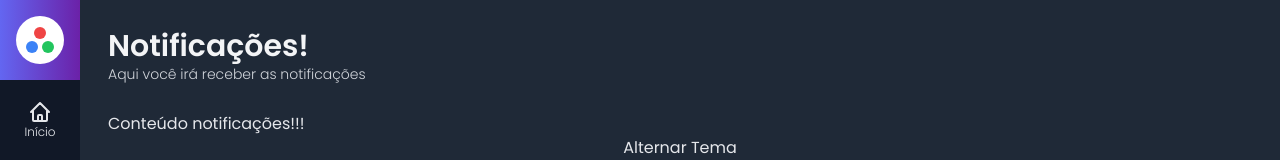
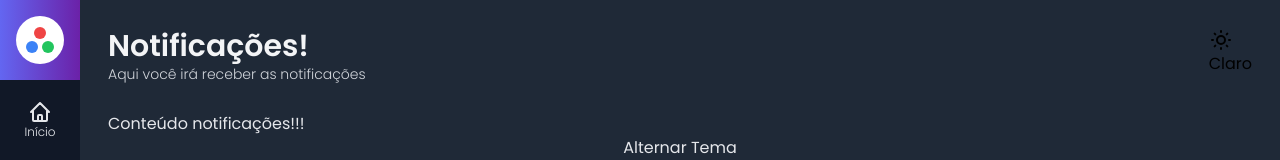
Before and after one commit to AbiezerSidonioJoseOdanacaJunior/bibi-admin, a Next.js app: page /notificacoes in a window 1280 px wide. Shown: the top 160 px of the page. Built offline with nearby package versions, Linux system fonts and the light colour scheme.

Commit message:
ButtonTogle

```diff
--- a/components/icons/index.tsx
+++ b/components/icons/index.tsx
@@ -23,3 +23,15 @@ export const IconLogout =(
     <path fillRule="evenodd" d="M3 3a1 1 0 00-1 1v12a1 1 0 102 0V4a1 1 0 00-1-1zm10.293 9.293a1 1 0 001.414 1.414l3-3a1 1 0 000-1.414l-3-3a1 1 0 10-1.414 1.414L14.586 9H7a1 1 0 100 2h7.586l-1.293 1.293z" clipRule="evenodd" />
   </svg>
 )
+
+export const IconSun = (
+  <svg xmlns="http://www.w3.org/2000/svg" className="h-6 w-6" fill="none" viewBox="0 0 24 24" stroke="currentColor">
+  <path strokeLinecap="round" strokeLinejoin="round" strokeWidth={2} d="M12 3v1m0 16v1m9-9h-1M4 12H3m15.364 6.364l-.707-.707M6.343 6.343l-.707-.707m12.728 0l-.707.707M6.343 17.657l-.707.707M16 12a4 4 0 11-8 0 4 4 0 018 0z" />
+</svg>
+)
+
+export const IconMoon = (
+  <svg xmlns="http://www.w3.org/2000/svg" className="h-6 w-6" fill="none" viewBox="0 0 24 24" stroke="currentColor">
+  <path strokeLinecap="round" strokeLinejoin="round" strokeWidth={2} d="M20.354 15.354A9 9 0 018.646 3.646 9.003 9.003 0 0012 21a9.003 9.003 0 008.354-5.646z" />
+</svg>
+)
--- /dev/null
+++ b/components/template/ButtonToggle.tsx
@@ -0,0 +1,24 @@
+import { IconSun } from "../icons";
+
+interface BotaoAlternar {
+    tema: string
+    alternarTema: () => void
+}
+
+export default function ButtonToggle(props: BotaoAlternar) {
+    return props.tema === 'dark' ? (
+        <div onClick={props.alternarTema} className={``} >
+            <div className={``}>
+                {IconSun}
+            </div>
+            <div className={``} >
+                <span>Claro</span>
+            </div>
+        </div>
+    ) : (
+        <div>
+
+        </div>
+    )
+
+}
--- a/components/template/TopBar.tsx
+++ b/components/template/TopBar.tsx
@@ -1,3 +1,5 @@
+import useAppData from "../../data/hook/UseAppData";
+import ButtonToggle from "./ButtonToggle";
 import SideBar from "./SideBar";
 import Title from "./Title";
 
@@ -7,9 +9,14 @@ interface TopProps {
 }
 
 export default function TopBar(props: TopProps) {
+    const {tema, alternarTema} = useAppData()
+
     return (
-        <div>
+        <div className={`flex`}>
             <Title titulo={props.titulo} subtitulo={props.subtitulo} />
+            <div className={`flex flex-grow justify-end`}>
+                <ButtonToggle tema={tema} alternarTema={alternarTema} />
+            </div>
         </div>
     )
 }
```
